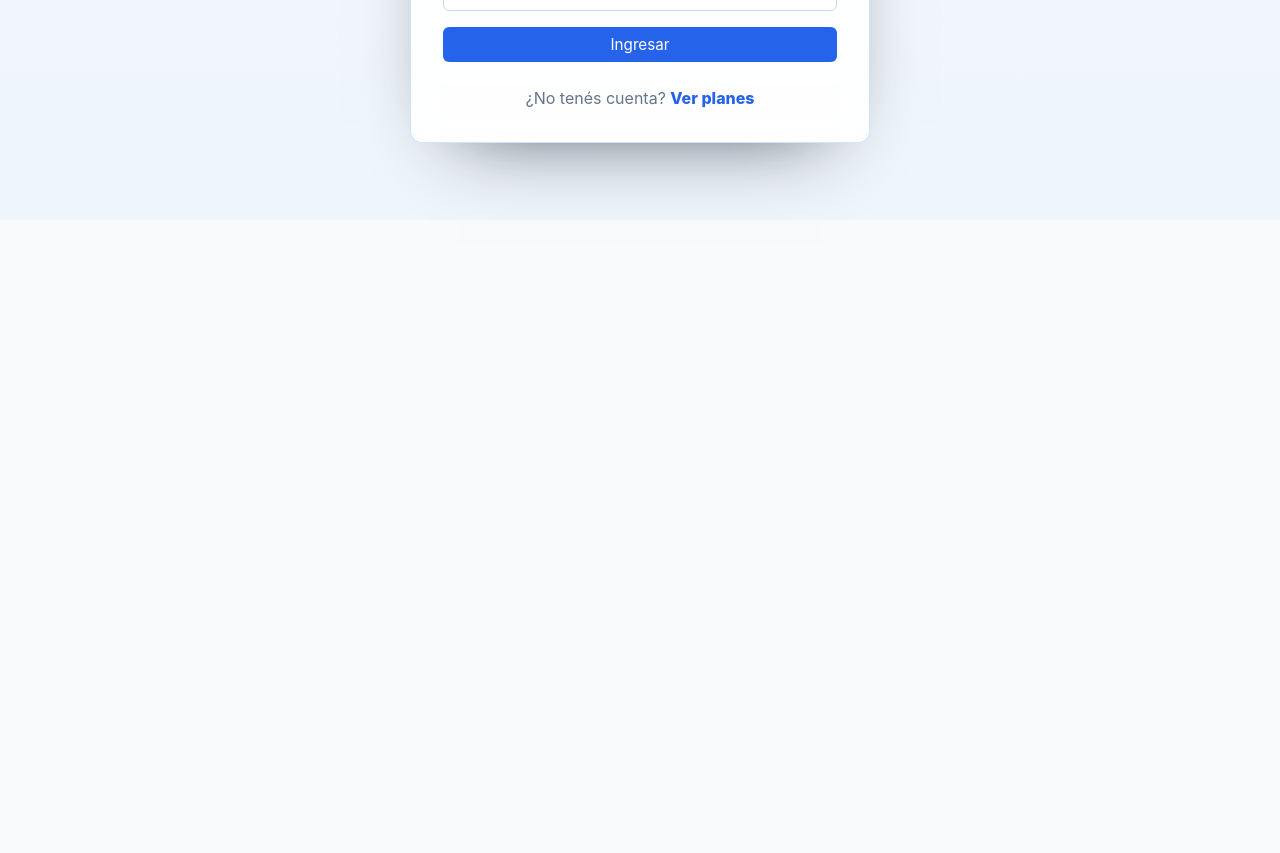
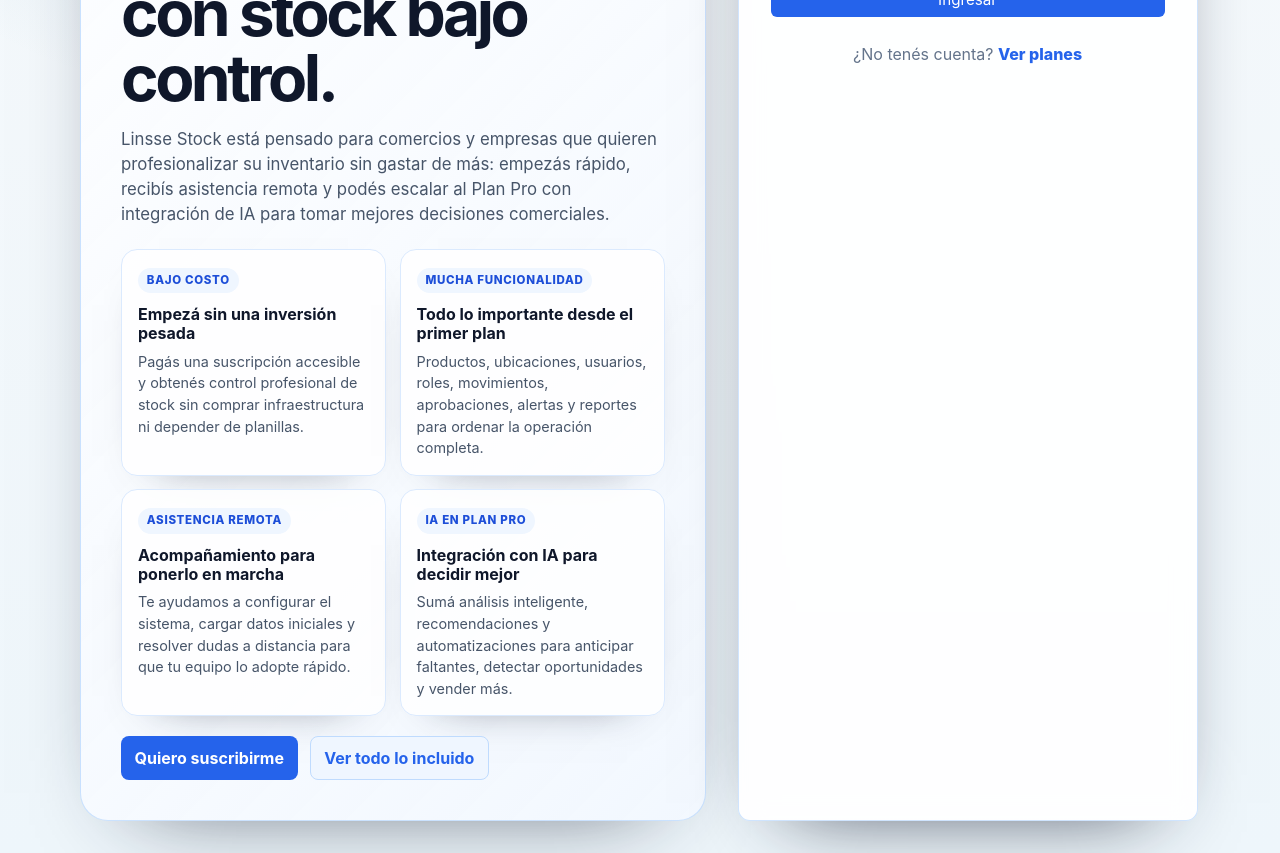
Before and after one commit to ufernand853/LinsseGestionStock, a React (Vite) app in the folder frontend/: page /login in a window 1280 px wide. Shown: the part 580-1433 px from the top of the page. Before the commit the page ends 800 px from the top, so only its background shows below. Built offline with nearby package versions, Linux system fonts and the light colour scheme; no server answers.

Commit message:
Refine login subscription pitch

```diff
--- a/frontend/src/index.css
+++ b/frontend/src/index.css
@@ -1860,3 +1860,106 @@
   color: #334155;
   font-weight: 700;
 }
+
+.auth-commercial-shell {
+  width: min(1120px, 94vw);
+  display: grid;
+  grid-template-columns: minmax(0, 1.15fr) minmax(360px, 0.85fr);
+  gap: clamp(1rem, 3vw, 2rem);
+  align-items: stretch;
+}
+
+.auth-commercial-panel {
+  display: flex;
+  flex-direction: column;
+  justify-content: center;
+  gap: 1rem;
+  padding: clamp(1.5rem, 4vw, 2.5rem);
+  border: 1px solid rgba(191, 219, 254, 0.8);
+  border-radius: 28px;
+  background:
+    linear-gradient(135deg, rgba(255, 255, 255, 0.92), rgba(239, 246, 255, 0.78)),
+    #fff;
+  box-shadow: 0 30px 90px -58px rgba(15, 23, 42, 0.88);
+  backdrop-filter: blur(12px);
+}
+
+.auth-commercial-panel h1 {
+  max-width: 720px;
+  margin: 0;
+  font-size: clamp(2.1rem, 5vw, 4.35rem);
+  line-height: 1.02;
+  letter-spacing: -0.055em;
+}
+
+.auth-commercial-panel > p {
+  max-width: 680px;
+  margin: 0;
+  color: #475569;
+  font-size: 1.05rem;
+}
+
+.auth-commercial-features {
+  display: grid;
+  grid-template-columns: repeat(2, minmax(0, 1fr));
+  gap: 0.85rem;
+  margin-top: 0.35rem;
+}
+
+.auth-commercial-feature {
+  padding: 1rem;
+  border: 1px solid #dbeafe;
+  border-radius: 16px;
+  background: rgba(255, 255, 255, 0.86);
+  box-shadow: 0 18px 45px -38px rgba(15, 23, 42, 0.7);
+}
+
+.auth-commercial-feature span {
+  display: inline-flex;
+  width: fit-content;
+  margin-bottom: 0.75rem;
+  padding: 0.25rem 0.55rem;
+  border-radius: 999px;
+  color: #1d4ed8;
+  background: #eff6ff;
+  font-size: 0.72rem;
+  font-weight: 800;
+  text-transform: uppercase;
+  letter-spacing: 0.06em;
+}
+
+.auth-commercial-feature h2 {
+  margin: 0 0 0.45rem;
+  color: #0f172a;
+  font-size: 1rem;
+  line-height: 1.2;
+}
+
+.auth-commercial-feature p {
+  margin: 0;
+  color: #475569;
+  font-size: 0.9rem;
+}
+
+.auth-commercial-actions {
+  display: flex;
+  flex-wrap: wrap;
+  gap: 0.75rem;
+  margin-top: 0.25rem;
+}
+
+@media (max-width: 980px) {
+  .auth-commercial-shell {
+    grid-template-columns: 1fr;
+  }
+
+  .auth-card {
+    width: 100%;
+  }
+}
+
+@media (max-width: 720px) {
+  .auth-commercial-features {
+    grid-template-columns: 1fr;
+  }
+}
--- a/frontend/src/pages/Login.jsx
+++ b/frontend/src/pages/Login.jsx
@@ -2,6 +2,29 @@
 import { Link, Navigate, useNavigate } from 'react-router-dom';
 import { useAuth } from '../context/AuthContext.jsx';
 import BrandLogo from '../components/BrandLogo.jsx';
+
+const commercialFeatures = [
+  {
+    metric: 'Bajo costo',
+    title: 'Empezá sin una inversión pesada',
+    text: 'Pagás una suscripción accesible y obtenés control profesional de stock sin comprar infraestructura ni depender de planillas.'
+  },
+  {
+    metric: 'Mucha funcionalidad',
+    title: 'Todo lo importante desde el primer plan',
+    text: 'Productos, ubicaciones, usuarios, roles, movimientos, aprobaciones, alertas y reportes para ordenar la operación completa.'
+  },
+  {
+    metric: 'Asistencia remota',
+    title: 'Acompañamiento para ponerlo en marcha',
+    text: 'Te ayudamos a configurar el sistema, cargar datos iniciales y resolver dudas a distancia para que tu equipo lo adopte rápido.'
+  },
+  {
+    metric: 'IA en Plan Pro',
+    title: 'Integración con IA para decidir mejor',
+    text: 'Sumá análisis inteligente, recomendaciones y automatizaciones para anticipar faltantes, detectar oportunidades y vender más.'
+  }
+];
 
 export default function LoginPage() {
   const navigate = useNavigate();
@@ -31,6 +54,29 @@
 
   return (
     <main className="auth-page">
+      <div className="auth-commercial-shell">
+        <section className="auth-commercial-panel" aria-labelledby="auth-commercial-title">
+          <BrandLogo />
+          <span className="public-eyebrow">Suscribite y ordená tu stock hoy</span>
+          <h1 id="auth-commercial-title">Bajo costo, mucha funcionalidad y soporte remoto para vender más con stock bajo control.</h1>
+          <p>
+            Linsse Stock está pensado para comercios y empresas que quieren profesionalizar su inventario sin gastar de más: empezás rápido, recibís asistencia remota y podés escalar al Plan Pro con integración de IA para tomar mejores decisiones comerciales.
+          </p>
+          <div className="auth-commercial-features">
+            {commercialFeatures.map(feature => (
+              <article className="auth-commercial-feature" key={feature.title}>
+                <span>{feature.metric}</span>
+                <h2>{feature.title}</h2>
+                <p>{feature.text}</p>
+              </article>
+            ))}
+          </div>
+          <div className="auth-commercial-actions">
+            <Link to="/planes" className="button-link">Quiero suscribirme</Link>
+            <Link to="/funcionalidades" className="secondary-link">Ver todo lo incluido</Link>
+          </div>
+        </section>
+
         <section className="auth-card section-card">
           <BrandLogo className="brand-logo--centered" />
           <div className="auth-card__heading">
@@ -69,6 +115,7 @@
             ¿No tenés cuenta? <Link to="/planes">Ver planes</Link>
           </p>
         </section>
+      </div>
     </main>
   );
 }
```
Lines whose indentation alone changed are shown as unchanged.
